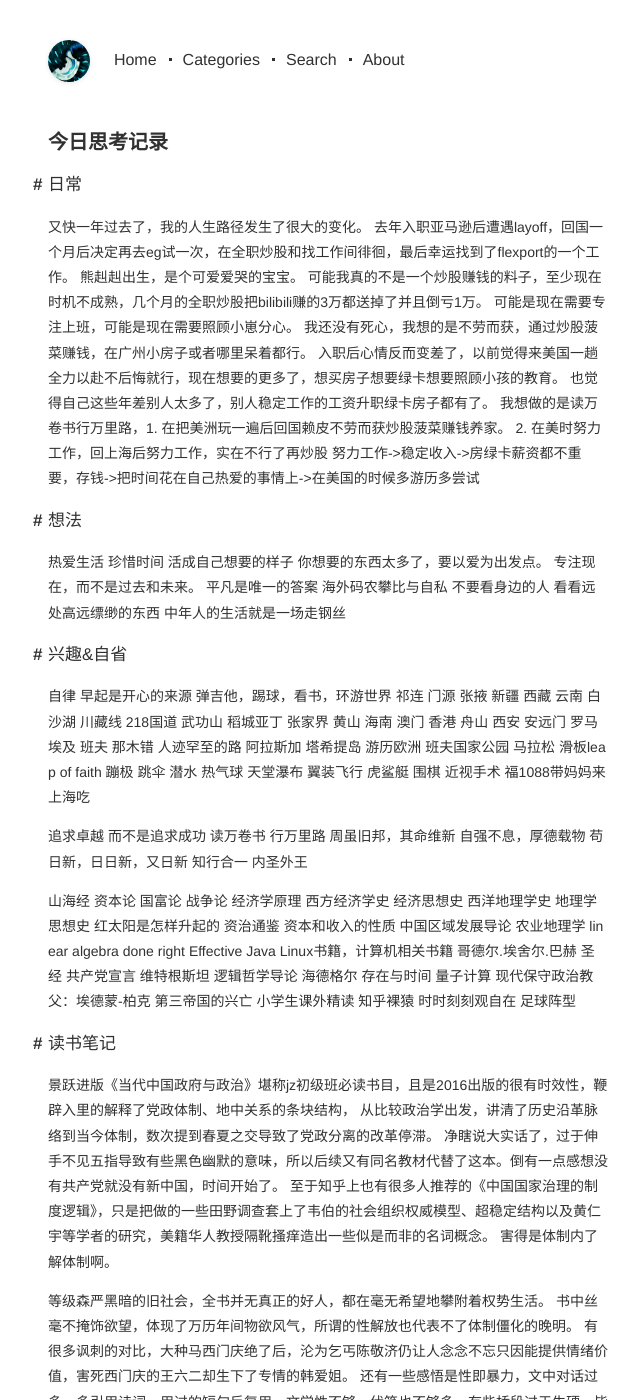
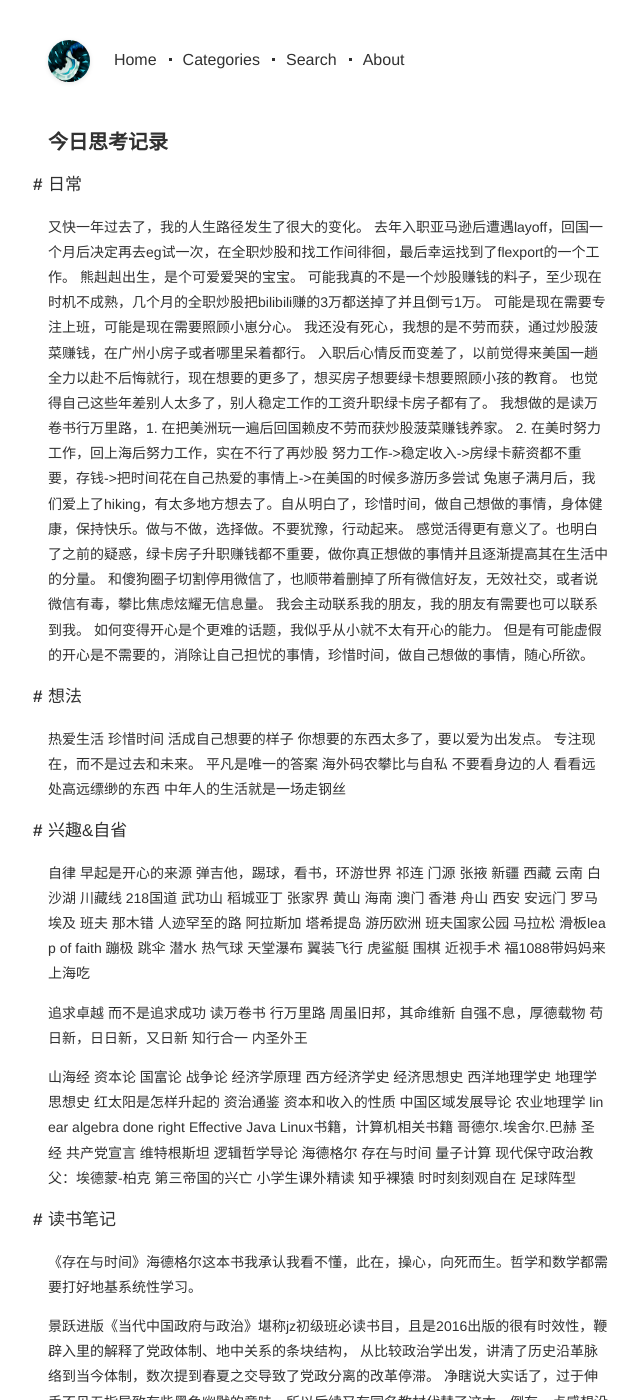
Before and after one commit to guoqingxiong/guoqingxiong.github.io, a Jekyll site: the page built from _posts/2023-07-22-日记.md, in a window 1280 px wide and 1400 px high. Shown: the whole window, without its empty margins (312-952 px from the left). Built offline with Jekyll 4.4.1, drawn with Linux system fonts in a browser that asks for light colours.

Commit message:
update dev test

```diff
--- a/_posts/2023-07-22-日记.md
+++ b/_posts/2023-07-22-日记.md
@@ -15,6 +15,12 @@ categories: [日记]
 也觉得自己这些年差别人太多了，别人稳定工作的工资升职绿卡房子都有了。
 我想做的是读万卷书行万里路，1. 在把美洲玩一遍后回国赖皮不劳而获炒股菠菜赚钱养家。 2. 在美时努力工作，回上海后努力工作，实在不行了再炒股
 努力工作->稳定收入->房绿卡薪资都不重要，存钱->把时间花在自己热爱的事情上->在美国的时候多游历多尝试
+兔崽子满月后，我们爱上了hiking，有太多地方想去了。自从明白了，珍惜时间，做自己想做的事情，身体健康，保持快乐。做与不做，选择做。不要犹豫，行动起来。
+感觉活得更有意义了。也明白了之前的疑惑，绿卡房子升职赚钱都不重要，做你真正想做的事情并且逐渐提高其在生活中的分量。
+和傻狗圈子切割停用微信了，也顺带着删掉了所有微信好友，无效社交，或者说微信有毒，攀比焦虑炫耀无信息量。
+我会主动联系我的朋友，我的朋友有需要也可以联系到我。
+如何变得开心是个更难的话题，我似乎从小就不太有开心的能力。
+但是有可能虚假的开心是不需要的，消除让自己担忧的事情，珍惜时间，做自己想做的事情，随心所欲。
 
 
 ## 想法
@@ -76,6 +82,7 @@ Linux书籍，计算机相关书籍
 
 ## 读书笔记
 
+《存在与时间》海德格尔这本书我承认我看不懂，此在，操心，向死而生。哲学和数学都需要打好地基系统性学习。
 
 景跃进版《当代中国政府与政治》堪称jz初级班必读书目，且是2016出版的很有时效性，鞭辟入里的解释了党政体制、地中关系的条块结构，
 从比较政治学出发，讲清了历史沿革脉络到当今体制，数次提到春夏之交导致了党政分离的改革停滞。
```
